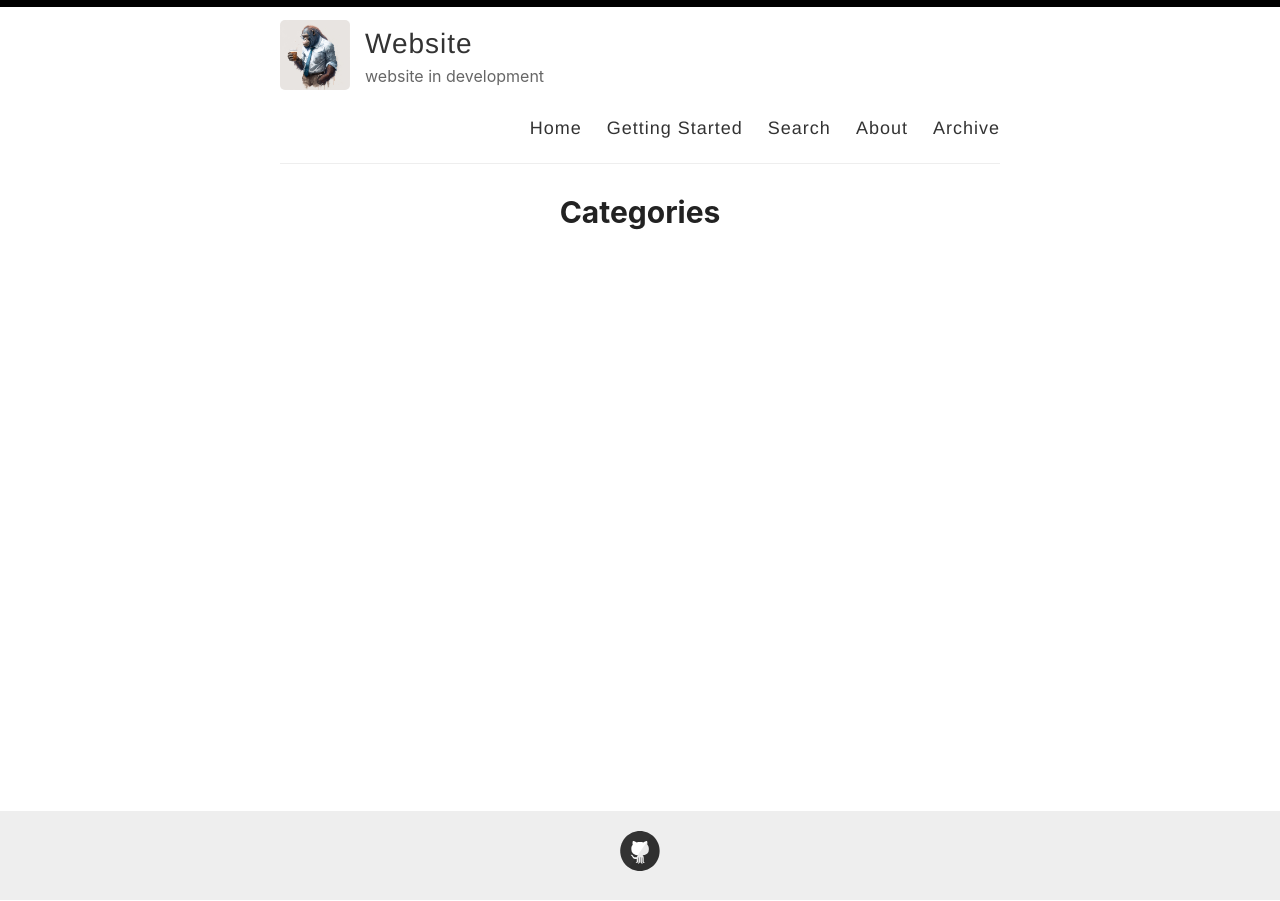
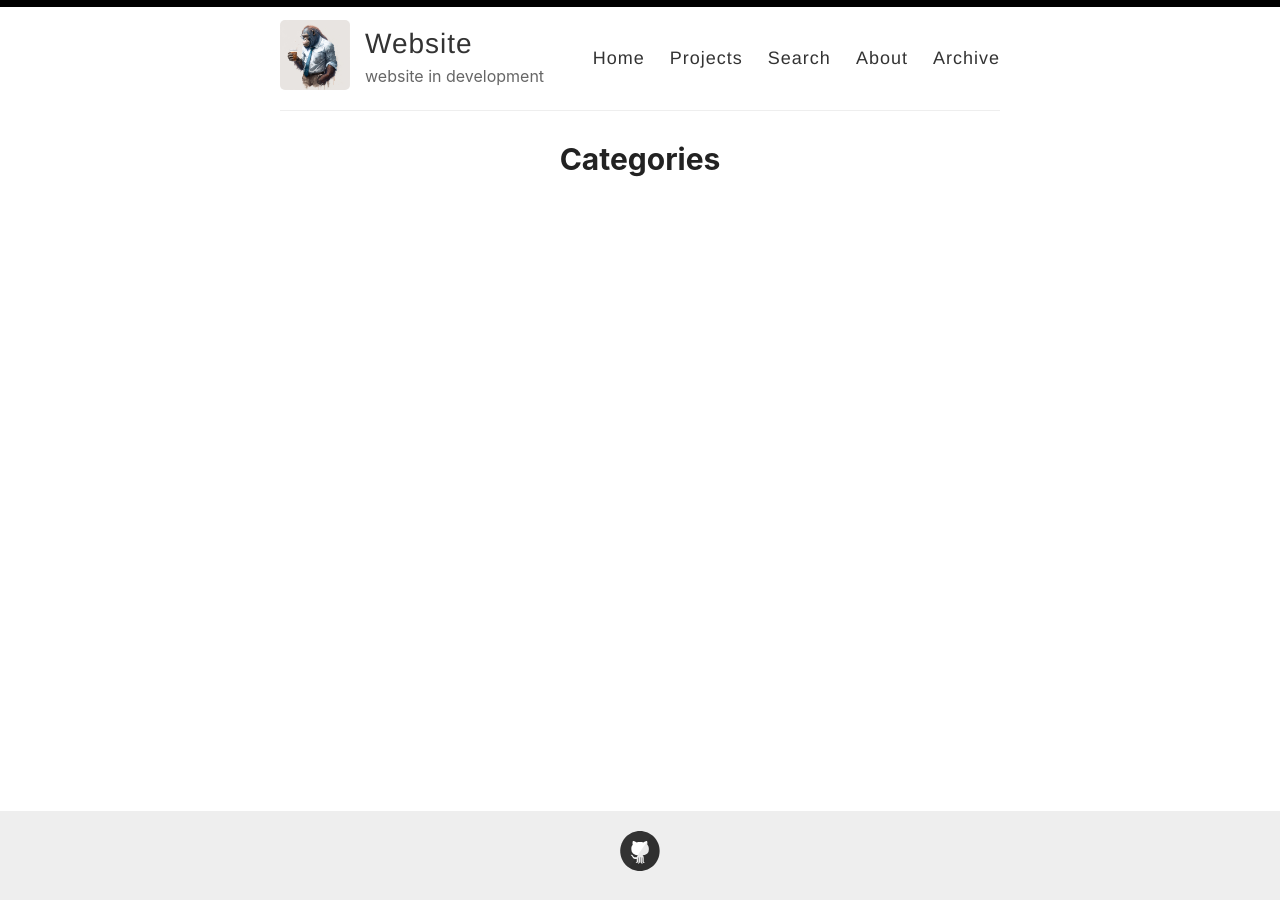
Before and after one commit to StefanRandow/StefanRandow.github.io, a Jekyll site: the page built from _pages/categories.md, in a window 1280 px wide. Built offline with Jekyll 4.4.1, drawn with Linux system fonts in a browser that asks for light colours.

Commit message:
Update default.html

```diff
--- a/_layouts/default.html
+++ b/_layouts/default.html
@@ -29,7 +29,7 @@
 
             <nav>
               <a href="{{ site.baseurl }}/home">Home</a>
-              <a href="{{ site.baseurl }}/getting-started">Getting Started</a>
+              <a href="{{ site.baseurl }}/projects">Projects</a>
               <a href="{{ site.baseurl }}/search">Search</a>
               <a href="{{ site.baseurl }}/about">About</a>
               <a href="{{ site.baseurl }}/archive">Archive</a>
```
